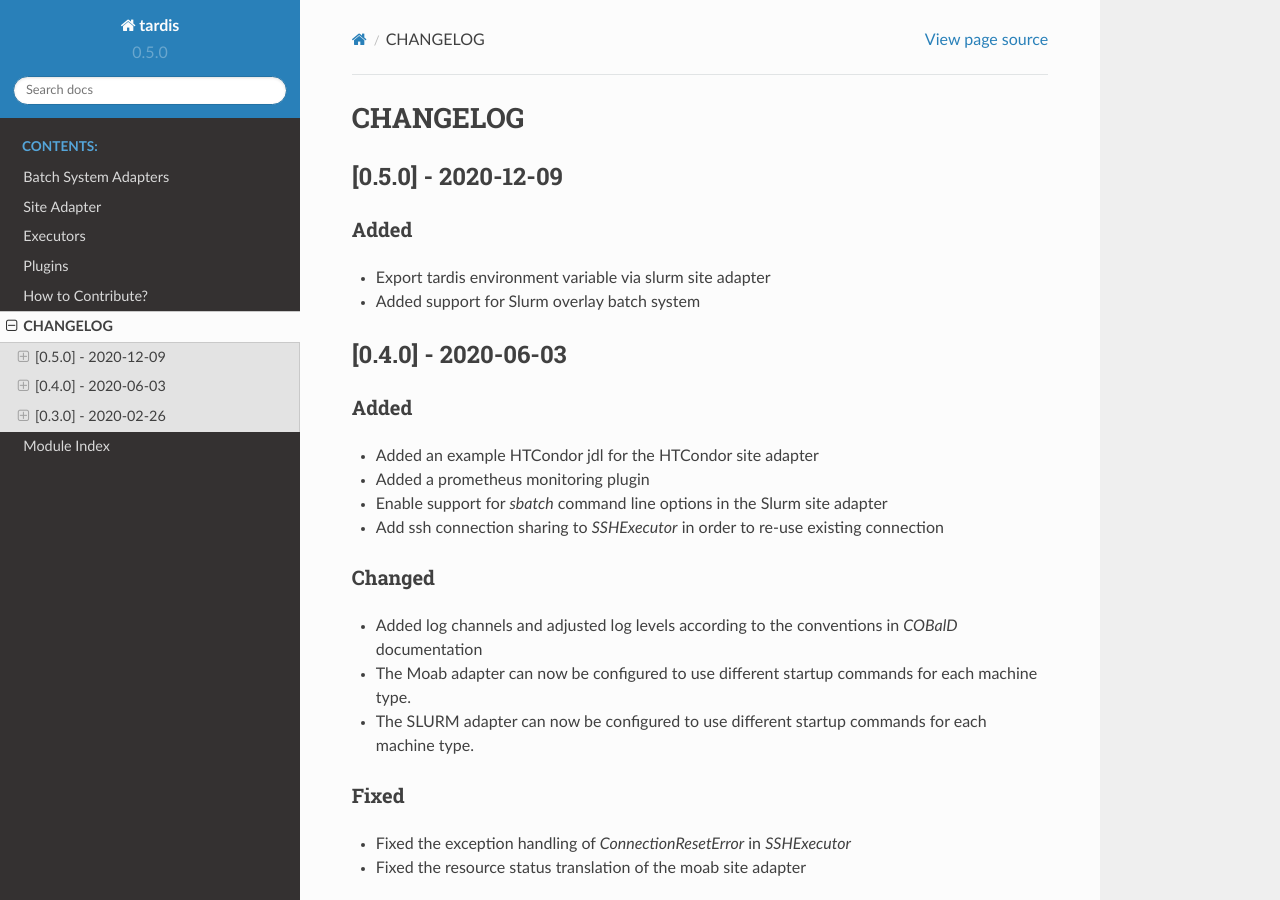
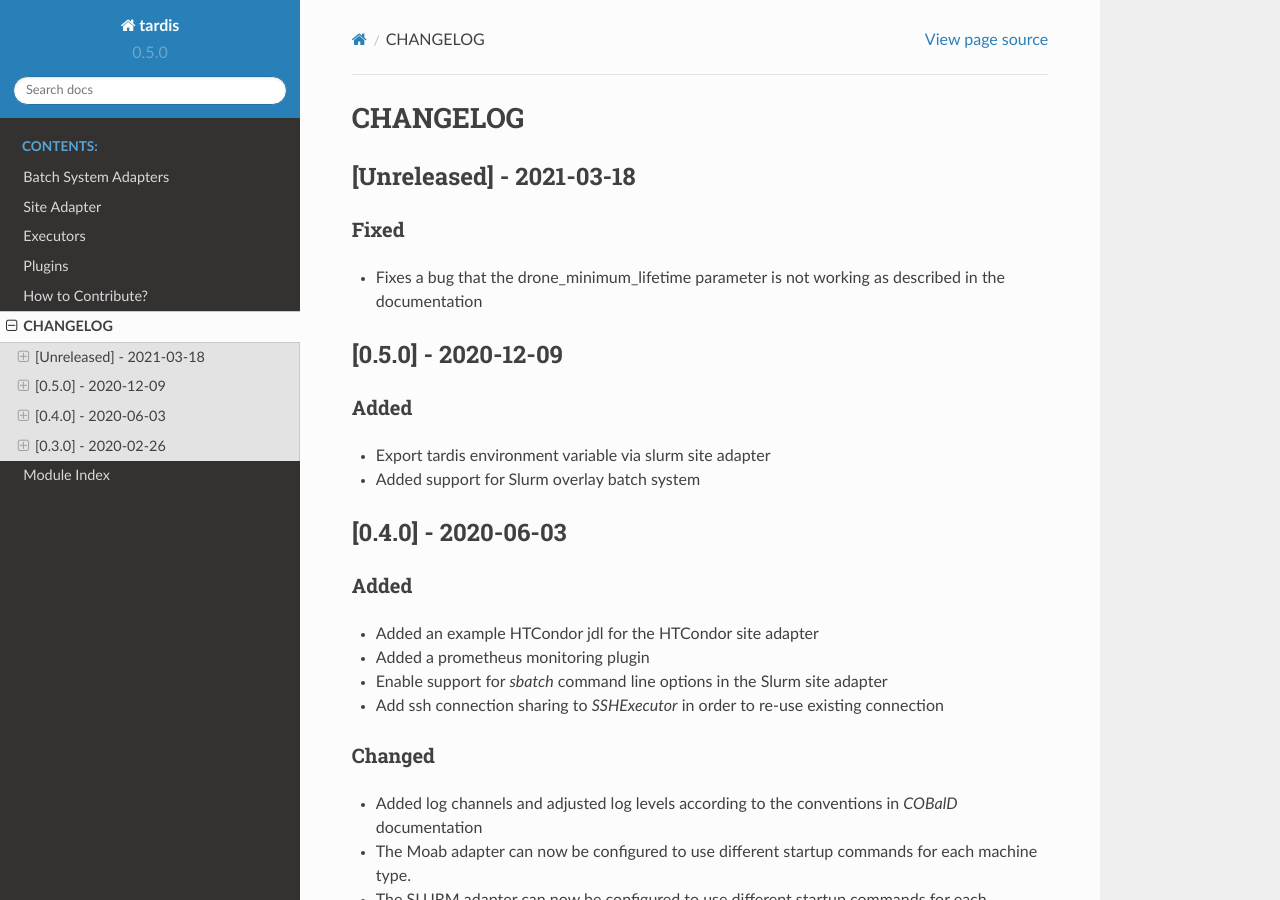
Before and after one commit to MatterMiners/tardis, a Sphinx documentation site: the page built from docs/source/changelog.rst, in a window 1280 px wide and 900 px high. Built offline with Sphinx 7.4.7 and the Read the Docs theme 2.0.0, drawn with Linux system fonts in a browser that asks for light colours.

Commit message:
Added changelog

```diff
--- a/docs/source/changelog.rst
+++ b/docs/source/changelog.rst
@@ -1,10 +1,18 @@
-.. Created by changelog.py at 2021-03-17, command
+.. Created by changelog.py at 2021-03-18, command
    '/Users/giffler/.cache/pre-commit/repor6pnmwlm/py_env-python3.9/bin/changelog docs/source/changes compile --output=docs/source/changelog.rst'
    based on the format of 'https://keepachangelog.com/'
 
 #########
 CHANGELOG
 #########
+
+[Unreleased] - 2021-03-18
+=========================
+
+Fixed
+-----
+
+* Fixes a bug that the drone_minimum_lifetime parameter is not working as described in the documentation
 
 [0.5.0] - 2020-12-09
 ====================
```
Also changed, not shown: docs/source/changes/169.fix_drone_lifetime.yaml (added, +11 -0 lines).
